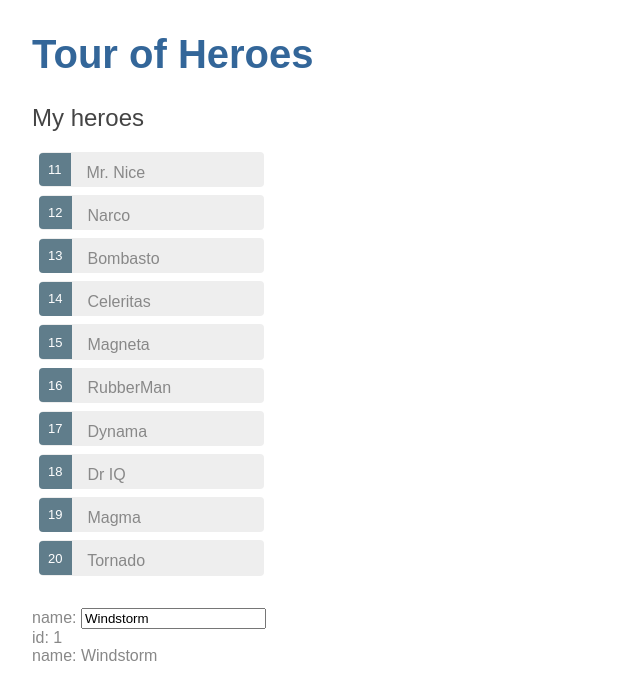
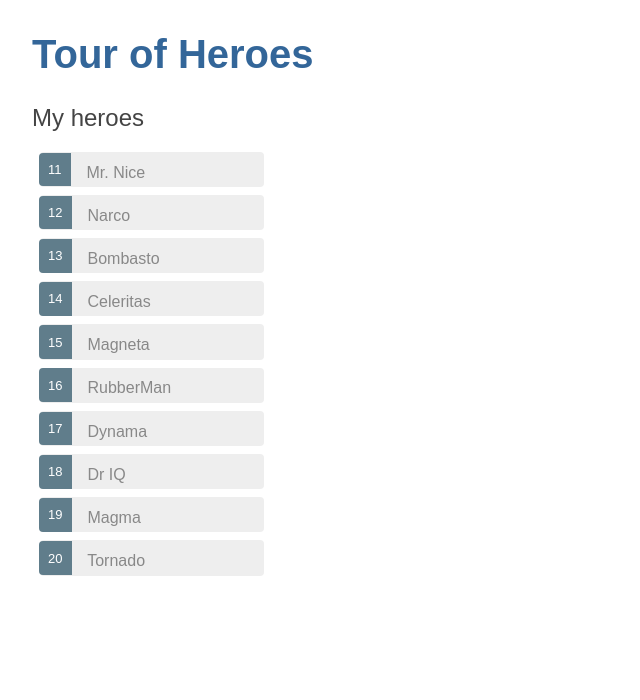
Before and after one commit to igorflyunt/angular-tour-of-heroes, an Angular app: page / in a window 1280 px wide. Shown: the top 700 px of the page, without its empty margins (0-640 px from the left). Built offline with nearby package versions, Linux system fonts and the light colour scheme.

Commit message:
complete 'displaying a list'

```diff
--- a/package.json
+++ b/package.json
@@ -3,7 +3,7 @@
   "version": "0.0.0",
   "scripts": {
     "ng": "ng",
-    "start": "ng serve",
+    "start": "ng serve --open",
     "build": "ng build",
     "test": "ng test",
     "lint": "ng lint",
--- a/src/app/heroes/heroes.component.html
+++ b/src/app/heroes/heroes.component.html
@@ -1,13 +1,20 @@
 <h2>My heroes</h2>
 <ul class="heroes">
-  <li *ngFor="let hero of heroes">
+  <li *ngFor="let hero of heroes"
+      (click)="onSelect(hero)"
+      [class.selected]="hero === selectedHero">
     <span class="badge"> {{hero.id}}</span> {{hero.name}}
   </li>
 </ul>
-<div>
-  <label> name:
-    <input [(ngModel)]="hero.name" placeholder="name">
-  </label>
+
+<div *ngIf="selectedHero">
+  <h2>{{selectedHero.name | uppercase}} Details</h2>
+  <div>
+    <label> name:
+      <input [(ngModel)]="selectedHero.name" placeholder="name">
+    </label>
+  </div>
+  <div><span>id: </span>{{selectedHero.id}}</div>
+  <div><span>name: </span>{{selectedHero.name}}</div>
+
 </div>
-<div><span>id: </span>{{hero.id}}</div>
-<div><span>name: </span>{{hero.name}}</div>
--- a/src/app/heroes/heroes.component.ts
+++ b/src/app/heroes/heroes.component.ts
@@ -9,10 +9,10 @@
 })
 export class HeroesComponent implements OnInit {
   heroes = HEROES;
-  hero: Hero = {
-    id: 1,
-    name: 'Windstorm'
-  };
+  selectedHero: Hero;
+  onSelect(hero: Hero): void {
+    this.selectedHero = hero;
+  }
 
   constructor() {
   }
```
Also changed, not shown: 1 other file (tests, documents, lock files or other folders).
